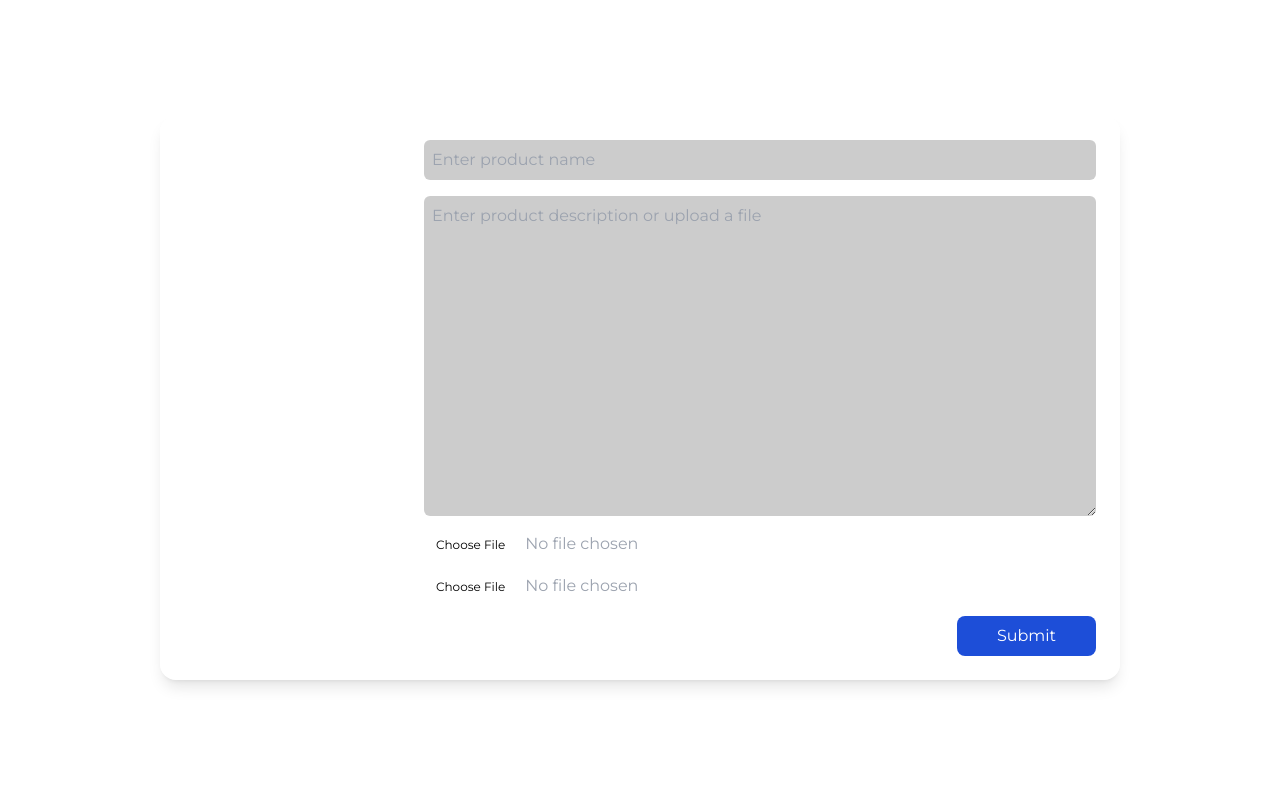
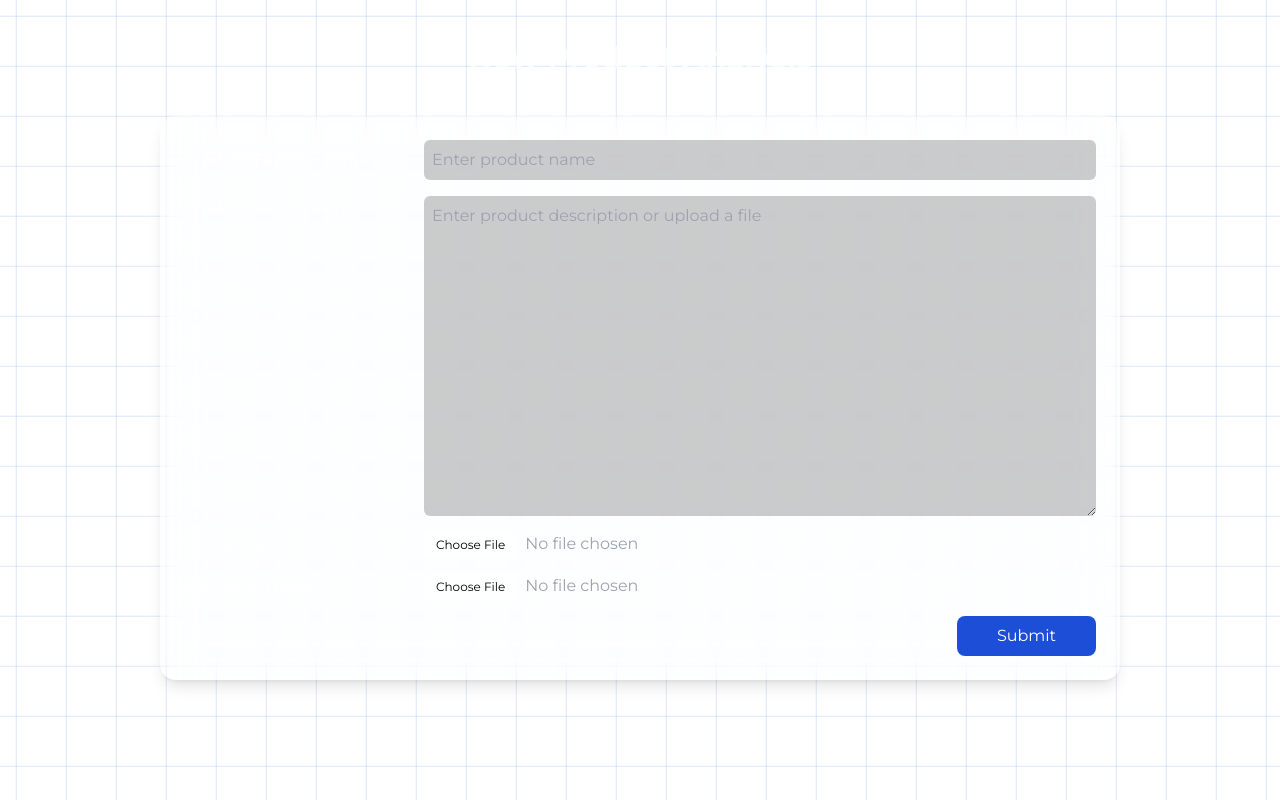
Before and after one commit to incognito-unlimited/BizFlowAI, a Next.js app in the folder Frontend/: page / in a window 1280 px wide. Built offline with nearby package versions, Linux system fonts and the light colour scheme.

Commit message:
Update globals.css

```diff
--- a/Frontend/src/app/globals.css
+++ b/Frontend/src/app/globals.css
@@ -1,10 +1,8 @@
 @import url('https://fonts.googleapis.com/css2?family=Montserrat:wght@400;700&family=Open+Sans:wght@400;700&family=Poppins:wght@400;700&display=swap');
-
 
 @tailwind base;
 @tailwind components;
 @tailwind utilities;
-
 
 :root {
   --background: #ffffff;
@@ -13,7 +11,7 @@
 
 @media (prefers-color-scheme: dark) {
   :root {
-    --background: url(./bg.png) ;
+    --background: #080E1A ;;
     --foreground: #ededed;
   }
 }
@@ -22,8 +20,34 @@ body {
   color: var(--foreground);
   background: var(--background);
   font-family: 'Montserrat', 'Open Sans', 'Poppins', sans-serif;
+  position: relative;
+  /* overflow: hidden; */
 }
 
-h1{
+/* Moving Grid Background */
+.grid-bg {
+  position: fixed;
+  top: 0;
+  left: 0;
+  width: 100vw;
+  height: 100vh;
+  background-size: 50px 50px;
+  background-image:
+    linear-gradient(rgba(74, 144, 226, 0.2) 1px, transparent 1px),
+    linear-gradient(90deg, rgba(74, 144, 226, 0.2) 1px, transparent 1px);
+  animation: moveGrid 8s linear infinite;
+  z-index: -1;
+}
+
+@keyframes moveGrid {
+  from {
+    background-position: 0 0;
+  }
+  to {
+    background-position: -50px -50px;
+  }
+}
+
+h1 {
   color: #1B1F3B;
 }
```
